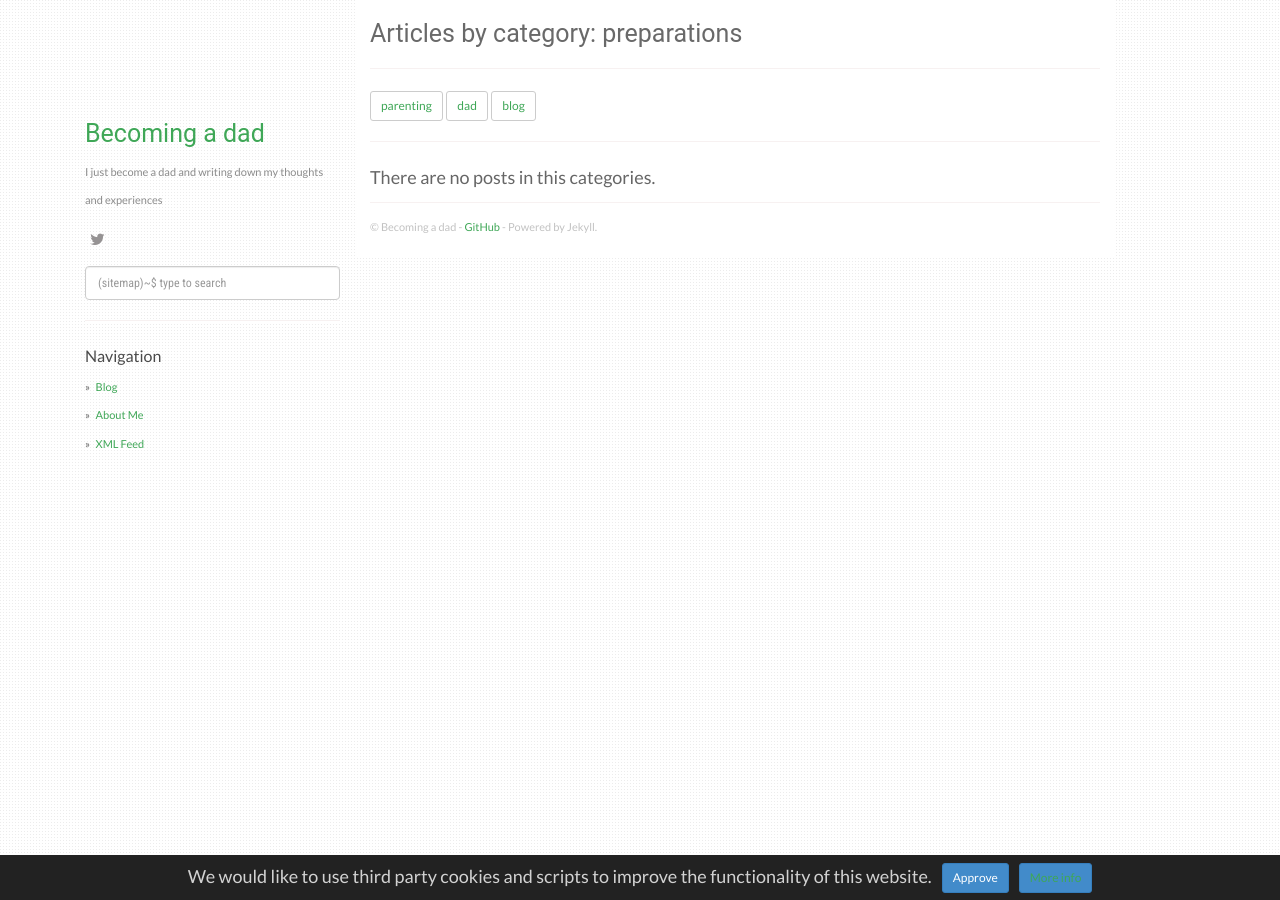
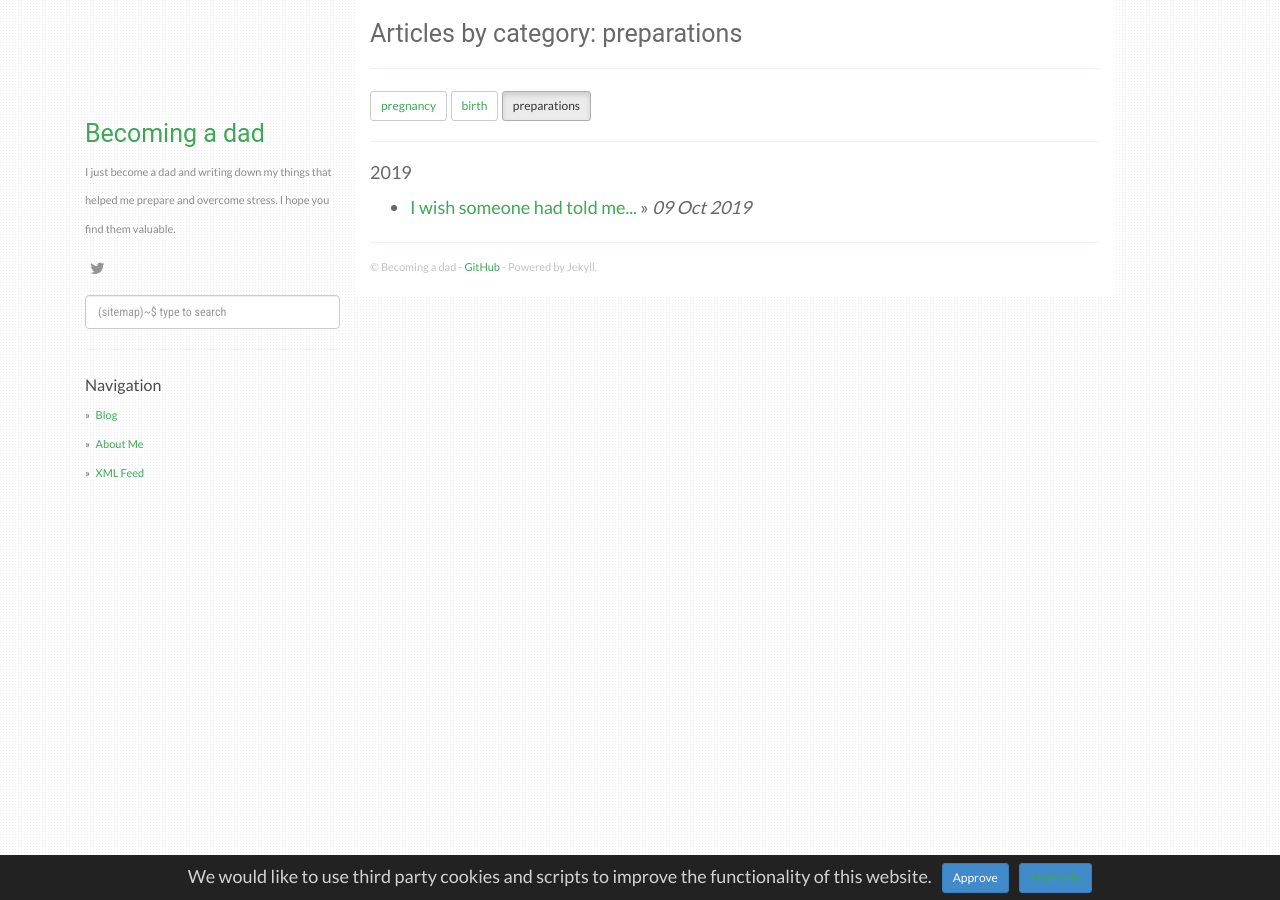
Before and after one commit to becomingadadblog/becomingadad, a Jekyll site: the page built from category/preparations.md, in a window 1280 px wide. Built offline with Jekyll 4.4.1, drawn with Linux system fonts in a browser that asks for light colours; nearby versions of some CDN libraries.

Commit message:
This time for sure!

```diff
--- a/_config.yml
+++ b/_config.yml
@@ -2,7 +2,7 @@
 description: My journey to becoming a dad and beyond
 author: Becoming a dad
 contact_email: becomingadadorg@gmail.com
-about: I just become a dad and writing down my thoughts and experiences
+about: I just become a dad and writing down my things that helped me prepare and overcome stress. I hope you find them valuable.
 disqus_shortname: becomingadad
 google_analytics: UA-63511504-3
 
--- a/_posts/2019-10-09-I-wish-somebody-had-told-me.md
+++ b/_posts/2019-10-09-I-wish-somebody-had-told-me.md
@@ -2,7 +2,7 @@
 layout: post
 title: I wish someone had told me...
 date:  2019-10-09 17:00:00 +1000
-categories: [parenting, dad, blog]
+categories: [pregnancy, birth, preparations]
 summary: I wish someone had told me...
 ---
 My baby has arrived early September 2019, a bit ahead of schedule, taking us by surprise. On one night, we jumped out of our bed and rushed to the hospital only to learn the new chapter of our life is about to start.
--- /dev/null
+++ b/category/birth.md
@@ -0,0 +1,6 @@
+---
+layout: posts_by_category
+categories: birth
+title: Birth
+permalink: /category/birth
+---
--- /dev/null
+++ b/category/pregancy.md
@@ -0,0 +1,6 @@
+---
+layout: posts_by_category
+categories: pregnancy
+title: Pregnancy
+permalink: /category/pregnancy
+---
```
